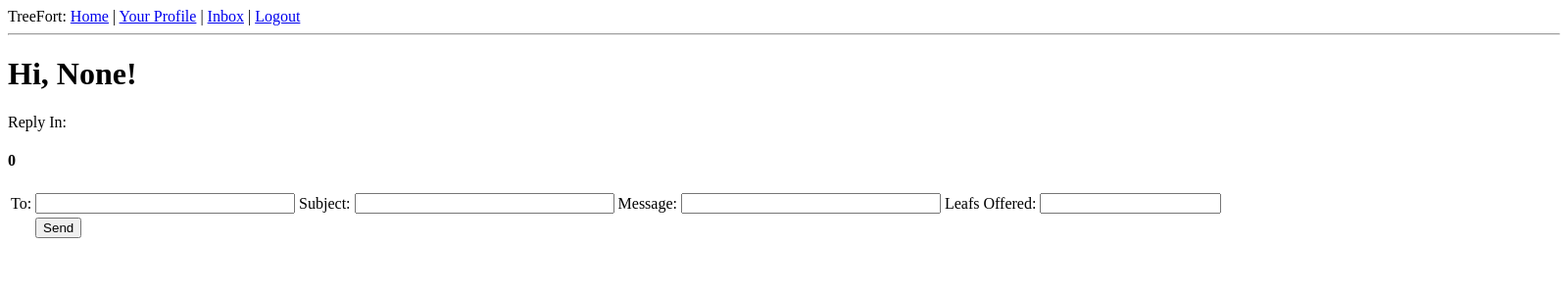
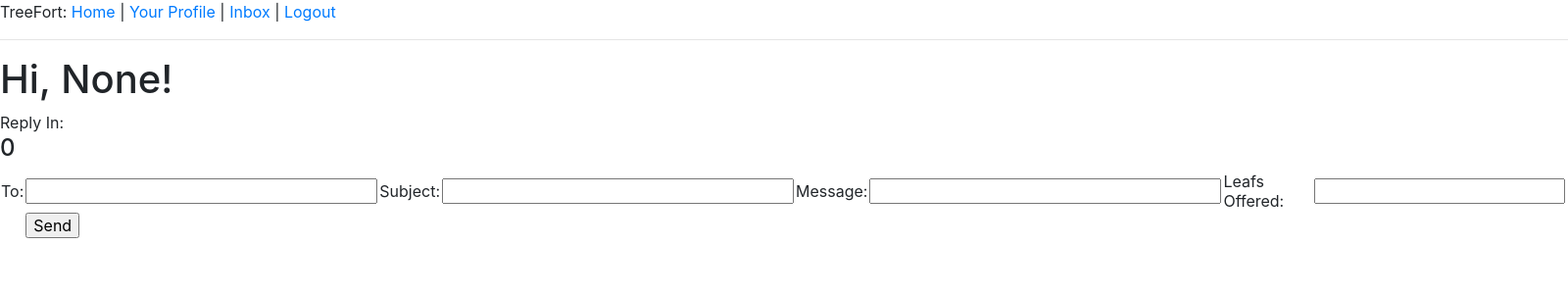
Before and after one commit to suttoni/treefort, a Flask app: page /compose in a window 1600 px wide. Shown: the top 300 px of the page at 98% size. Run offline with Flask 2, Linux system fonts and the light colour scheme; the first user in the database is signed in; data comes from the database, SQL or seed files in the repository; some libraries are stand-ins or nearby versions.

Commit message:
Update base.html

```diff
--- a/app/templates/base.html
+++ b/app/templates/base.html
@@ -5,6 +5,11 @@
     {% else %}
     <title>microblog</title>
     {% endif %}
+    <link href="/static/css/bootstrap.min.css" rel="stylesheet" media="screen">
+    <link href="/static/css/bootstrap-responsive.min.css" rel="stylesheet">
+    <script src="http://code.jquery.com/jquery-latest.js"></script>
+    <script src="/static/js/bootstrap.min.js"></script>
+    <meta name="viewport" content="width=device-width, initial-scale=1.0">
   </head>
   <body>
     <div>TreeFort:
```
